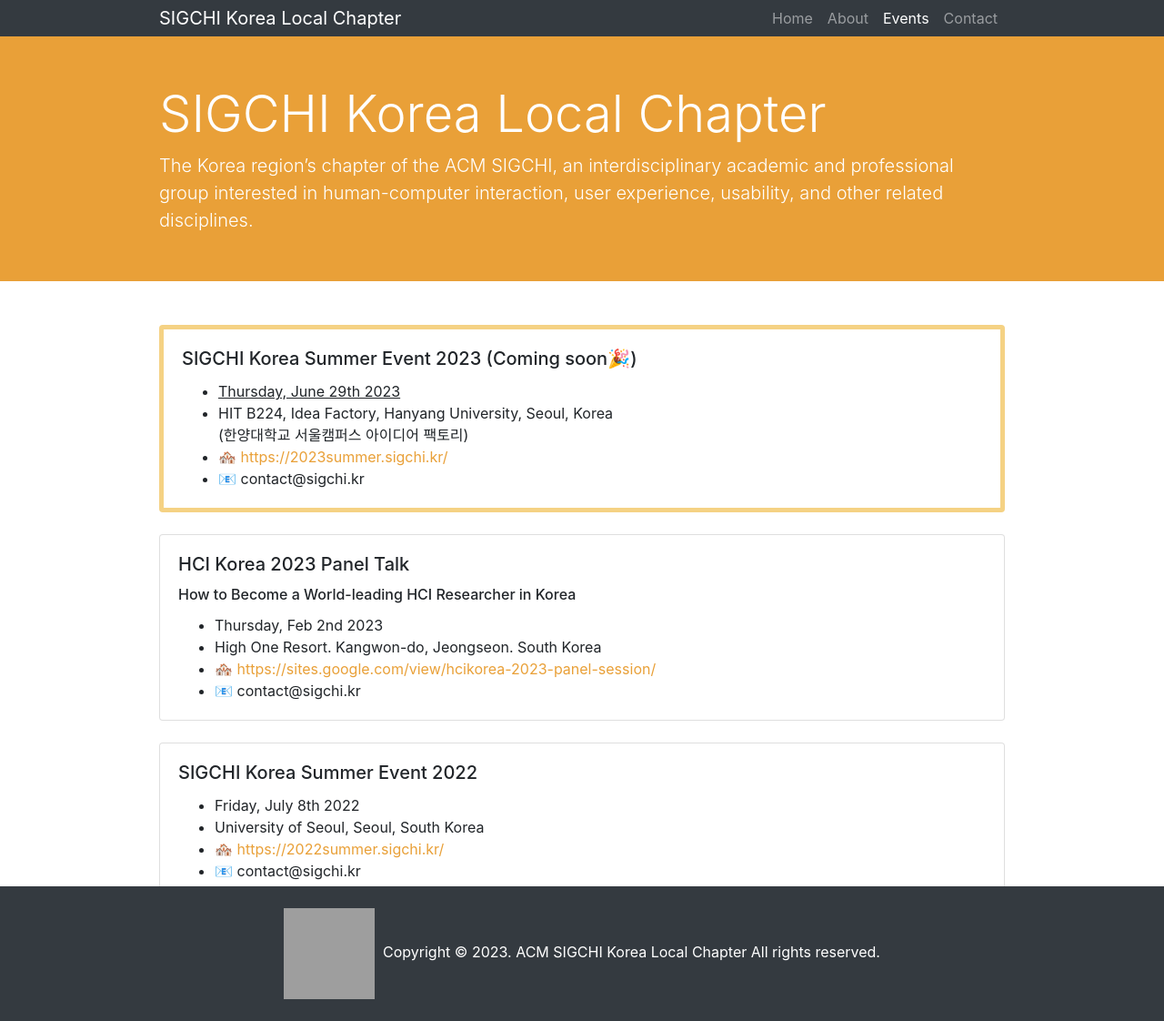
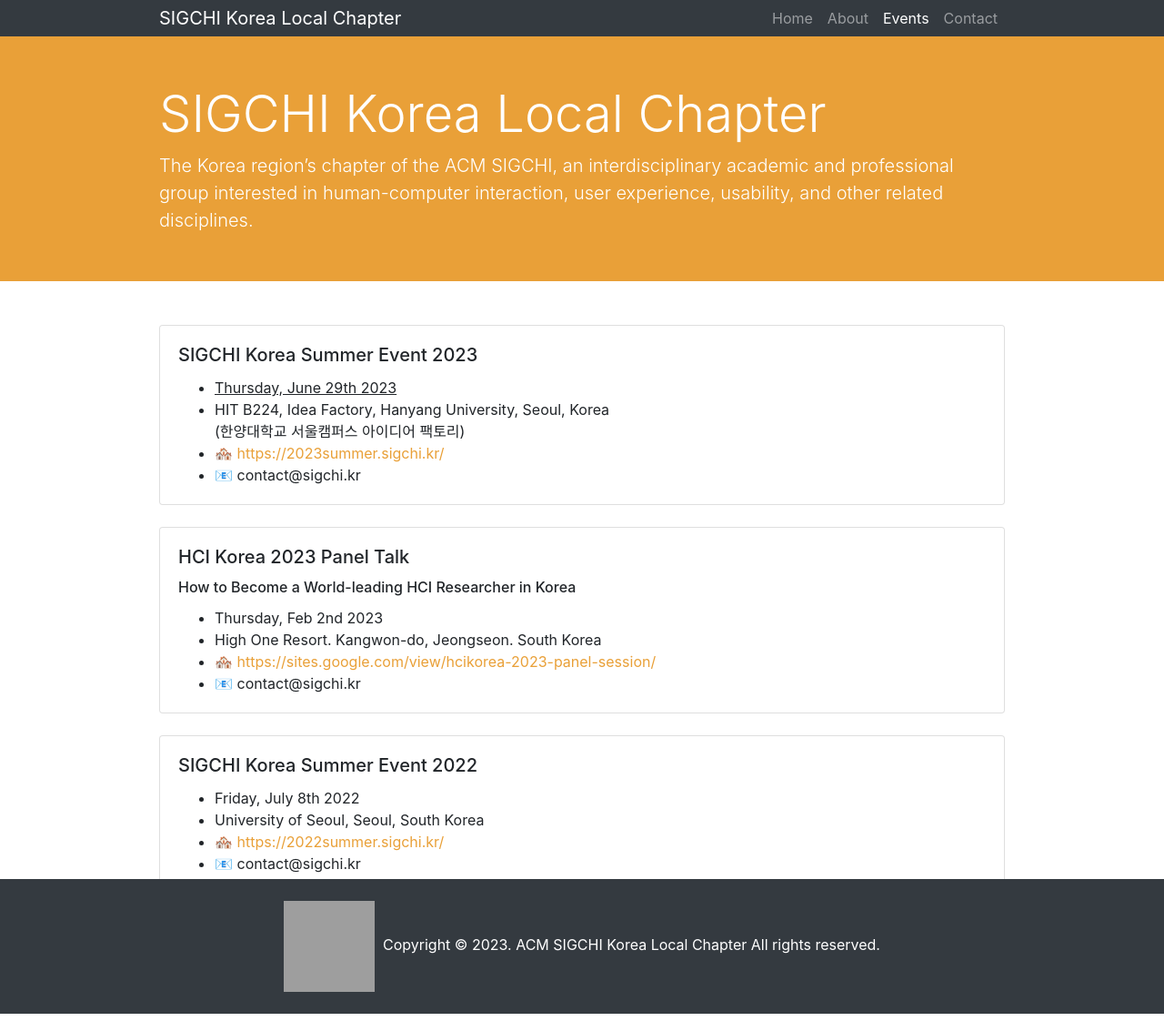
Before and after one commit to sigchikr/sigchikr.github.io, a Jekyll site: the page built from _pages/events.md, in a window 1280 px wide. Shown: the whole page at 91% size. Built offline with Jekyll 4.4.1, drawn with Linux system fonts in a browser that asks for light colours; grey boxes are pictures that could not be loaded.

Commit message:
finished event

```diff
--- a/_includes/sidebar.html
+++ b/_includes/sidebar.html
@@ -1,8 +1,8 @@
 <div class="col-md-4 mb-5">
-  <h2>Upcoming event</h2>
+  <h2>Latest event</h2>
   <hr />
   <address>
-    <strong class="upcoming-event-main">SIGCHI Korea Summer Event 2023</strong>
+    <strong>SIGCHI Korea Summer Event 2023</strong>
     <br /><u>Thursday, June 29th 2023</u>
     <br />at HIT B224, Idea Factory,
     <br />Hanyang University, Seoul, Korea
--- a/_pages/events.md
+++ b/_pages/events.md
@@ -3,9 +3,9 @@
 permalink: /events/
 ---
 <div class="menu_template" id="menu_courses" style="">
-    <div class="card upcoming-event">
+    <div class="card">
         <div class="card-body">
-            <h5 class="card-title">SIGCHI Korea Summer Event 2023 (Coming soon🎉)</h5>
+            <h5 class="card-title">SIGCHI Korea Summer Event 2023</h5>
             <ul class="card-text">
                 <li><u>Thursday, June 29th 2023</u></li>
                 <li>
--- a/assets/css/_sass/style.scss
+++ b/assets/css/_sass/style.scss
@@ -41,7 +41,7 @@
   margin-right: 20px;
 }
 
-.upcoming-event {
+.upcoming-event { /* event 페이지 사각형 테두리 반짝임 */
   border: 5px solid rgba(0,0,0,0.125);
   animation-name: blinking;
   animation-duration: 1s;
@@ -53,7 +53,7 @@
   }
 }
 
-.upcoming-event-main {
+.upcoming-event-main { /* 사이드바 글자 반짝임 */
   animation: blink-effect;
   animation-duration: 1s;
   animation-iteration-count: 100;
```
